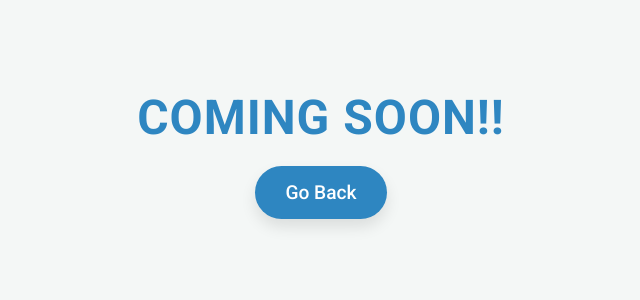
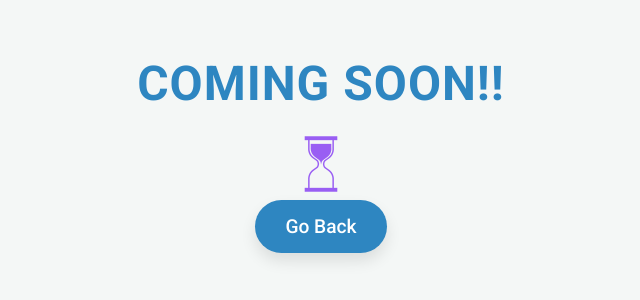
Before and after one commit to DaijobuCodes/30-DAYS, a plain HTML site: page 30 Final/comingsoon.html in a window 1280 px wide. Shown: the part 246-546 px from the top of the page, without its empty margins (319-959 px from the left). Drawn offline with Linux system fonts and the light colour scheme.

Commit message:
Add files via upload

```diff
--- a/30 Final/comingsoon.html
+++ b/30 Final/comingsoon.html
@@ -10,6 +10,9 @@
 </head>
 <body>
     <h1>COMING SOON!!</h1>
+    <div class="gif-container">
+        <img src="static\786.png" alt="Animated GIF" class="animated-gif">
+    </div>
 
     <!-- Back Button -->
     <button id="backButton" class="back-button">Go Back</button>
```
